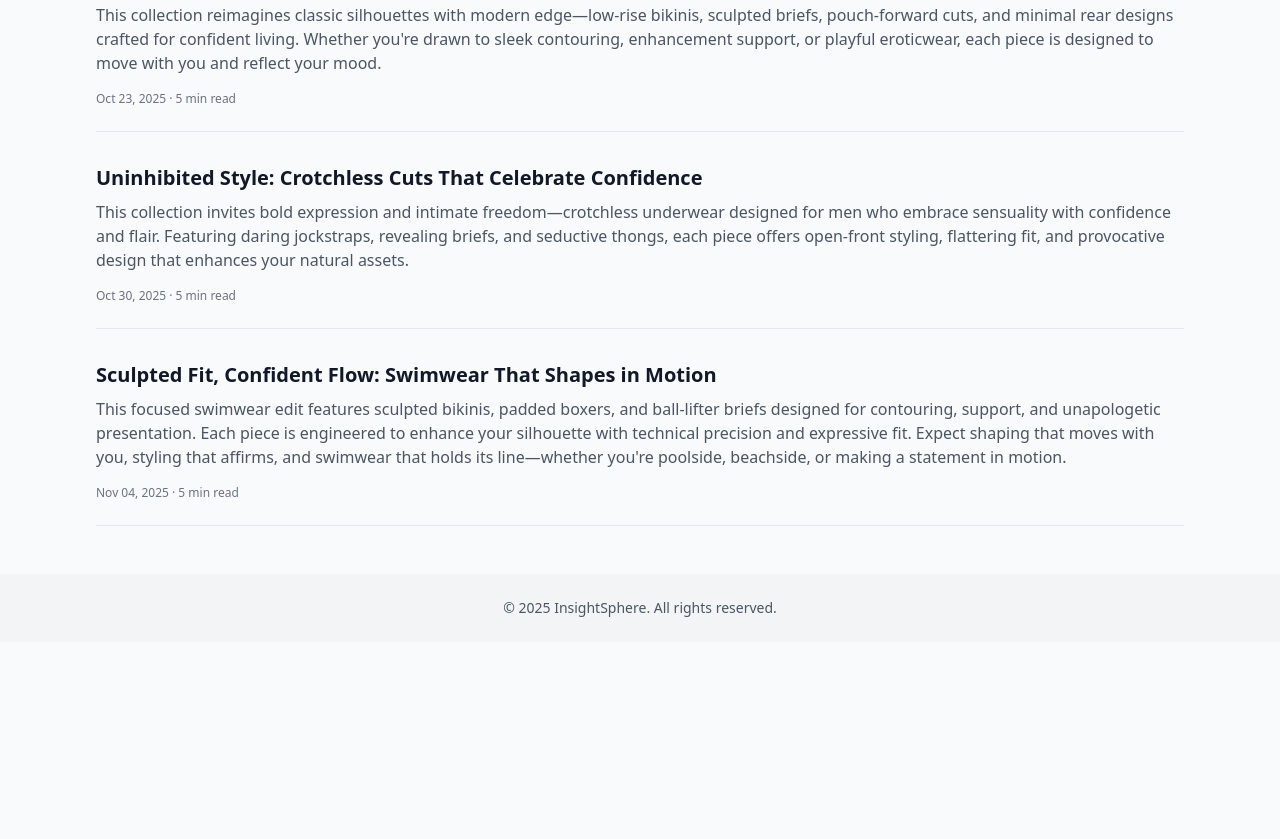
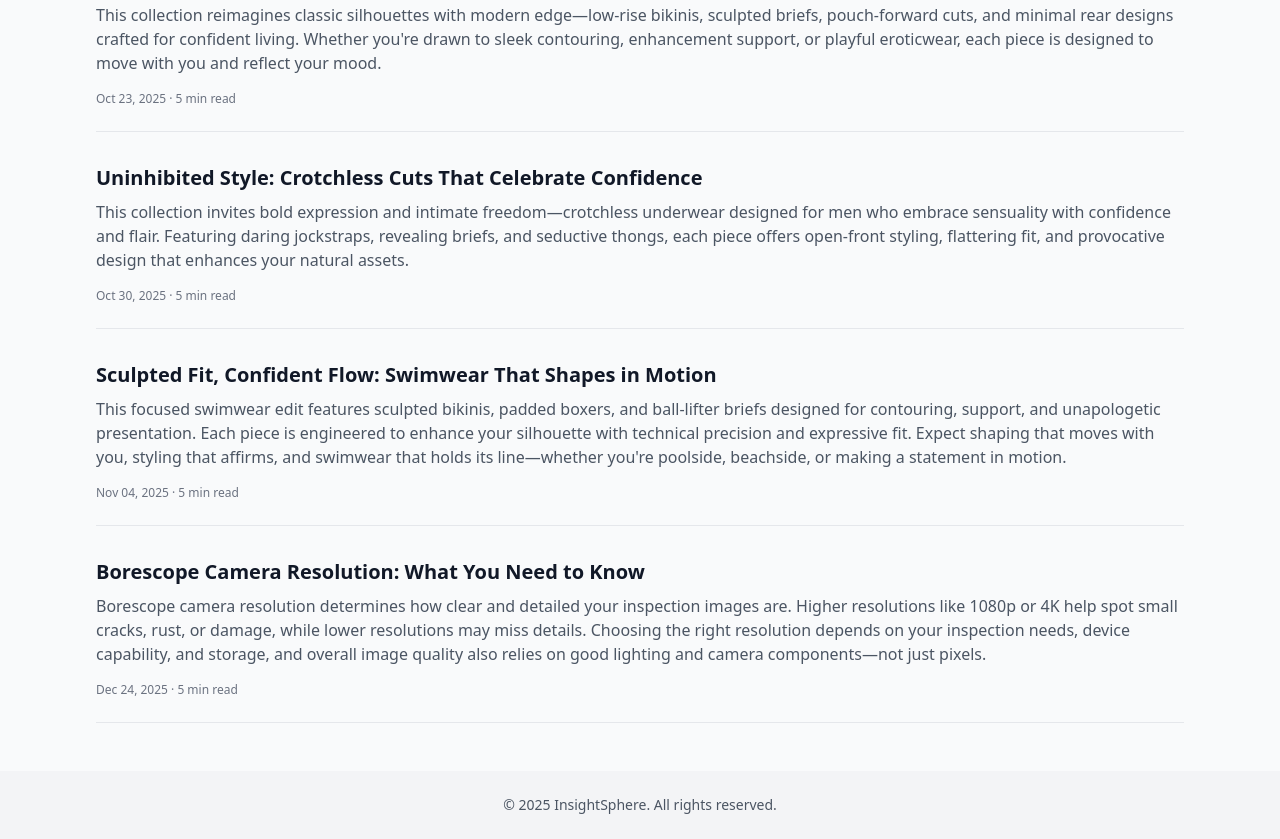
Before and after one commit to insightsphereblog/insightsphereblog.github.io, a plain HTML site: page index.html in a window 1280 px wide. Shown: the part 2282-3121 px from the top of the page. Before the commit the page ends 2924 px from the top, so only its background shows below. Drawn offline with nearby package versions, Linux system fonts and the light colour scheme.

Commit message:
Update index.html

```diff
--- a/index.html
+++ b/index.html
@@ -200,6 +200,17 @@
             isFeatured: false,
             link: "/enhancement-shapewear-swimwear.html",
           },
+          {
+            title:
+              "Borescope Camera Resolution: What You Need to Know",
+            description:
+              "Borescope camera resolution determines how clear and detailed your inspection images are. Higher resolutions like 1080p or 4K help spot small cracks, rust, or damage, while lower resolutions may miss details. Choosing the right resolution depends on your inspection needs, device capability, and storage, and overall image quality also relies on good lighting and camera components—not just pixels.",
+            image: "https://i.ibb.co.com/svxS3hT5/Borescope-Camera-Checklist-5-Point-Checklist-Before-You-Buy-One-borescopehq-com.jpg",
+            date: "Dec 24, 2025",
+            readTime: "5 min read",
+            isFeatured: false,
+            link: "/borescope-camera-resolution-what-you-need-to-know.html",
+          },
         ],
 
         renderFeaturedPost() {
```
